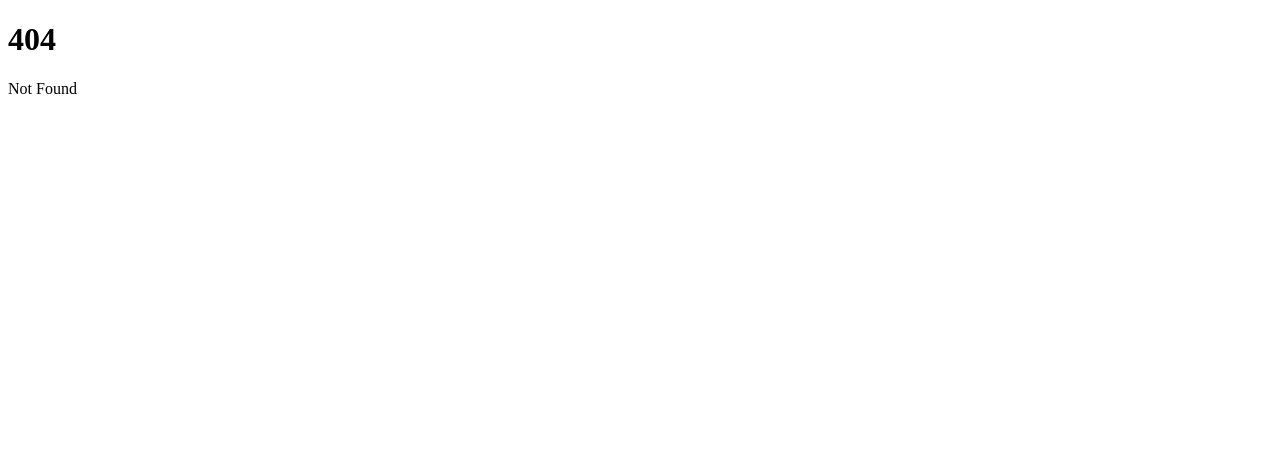
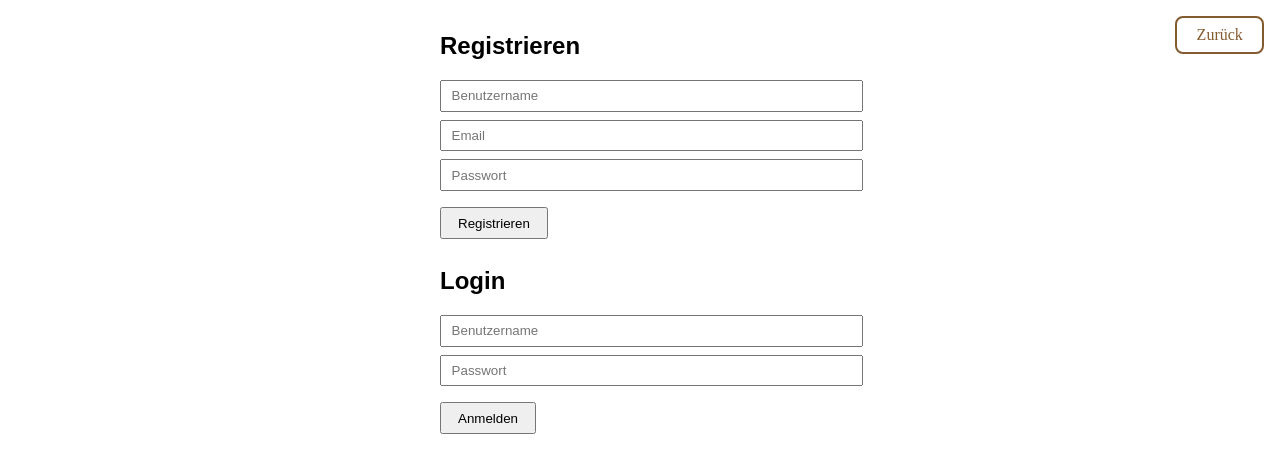
Before and after one commit to michimichimchi/Kochbuch, a SvelteKit app in the folder frontend/: page /login in a window 1280 px wide. Before the commit this address had no page. Shown: the top 472 px of the page. Built offline with nearby package versions, Linux system fonts and the light colour scheme.

Commit message:
Login-Funktionen haben nun eigene Seite, zu der man geleitet wird. Ist nicht mehr nur ein Formular das ein- bzw. ausgeblendet wird

```diff
--- a/frontend/src/lib/api.ts
+++ b/frontend/src/lib/api.ts
@@ -94,12 +94,10 @@ export async function fetchPublic<T>(path: string): Promise<T> {      // Hier wi
 
 // Hier wird die Registrierung eines neuen Benutzers durchgeführt, es werden die erforderlichen Daten (username, email, password) als JSON an den /register-Endpunkt gesendet
 export async function register(username: string, email: string, password: string): Promise<void> {
-	const res = await fetch(`${API_BASE}/auth/register`, {              // URL des Registrierungs-Endpunkts, z.B. http://localhost:8000/register
+	const res = await fetch(`${API_BASE}/auth/register`, {              // URL des Registrierungs-Endpunkts, z.B. http://localhost:8000/auth/register
 		method: "POST",                                            // HTTP-Methode Post, da an Server gesendet wird
 		headers: { "Content-Type": "application/json" },           // Header für JSON-Daten, damit das Backend die Daten als JSON interpretieren kann
 		body: JSON.stringify({ username, email, password })        // JSON-String aus den übergebenen Parametern erstellen, damit sie im Request-Body gesendet werden können, erwartet wird ein Objekt mit den Feldern username, email und password
 	});
 	if (!res.ok) throw new Error("Benutzername oder E-Mail bereits vergeben");        // Fehlerbehandlung, wenn die Registrierung nicht erfolgreich war, z.B. weil der Benutzername oder die E-Mail bereits existiert, !res prüft, ob die Antwort keinen erfolgreichen Statuscode hat
-	const data = await res.json();          // Antwort als JSON parsen, erwartet wird ein Objekt mit einem access_token-Feld, das den JWT enthält, damit der Nutzer nach der Registrierung automatisch eingeloggt wird
-	saveToken(data.access_token);           // Funktion saveToken aufrufen, um Token im localStorage zu speichern
 }
--- a/frontend/src/routes/+layout.svelte
+++ b/frontend/src/routes/+layout.svelte
@@ -1,7 +1,9 @@
 <script lang="ts">
     import { onMount } from "svelte";
     import { logout, isLoggedIn, fetchProtected } from '$lib/api';
+    import { page } from '$app/stores';
 
+    // Svelte 5 Runes: $state() macht eine Variable reaktiv – Svelte aktualisiert das DOM automatisch, wenn sich der Wert ändert.
     let loggedIn = $state(false);
     let sidebarOpen = $state(false);
     let profile = $state<{ id: number; username: string; email: string } | null>(null);
@@ -18,20 +20,23 @@
     });
 
     function handleLogout() {
+        // logout() entfernt den JWT aus dem localStorage, damit der Nutzer ausgeloggt wird
+        // es werden die Variablen neu gesetzt, damit der Profil-Button und die Sidebar sofort verschwinden,
+        // ohne dass die Seite neu geladen werden muss
         logout();
         loggedIn = false;
         profile = null;
         sidebarOpen = false;
-        window.location.reload(); // Seite neu laden, um den Zustand zurückzusetzen
+        window.location.href = "/"; // Vollständige Seiten-Navigation zur Startseite, damit der Login-Zustand korrekt aktualisiert wird (siehe Kommentare in handleLogin und handleRegister)
     }
 </script>
 
 {#if loggedIn}
     <!-- Profilbild-Button oben rechts -->
+    <!-- onclick toggelt die sidebarOpen-Variable, damit die Sidebar angezeigt oder versteckt wird, wenn der Button geklickt wird -->
     <button class="profile-btn" onclick={() => sidebarOpen = !sidebarOpen}>
         Profil
     </button>
-
 
     <!-- Sidebar -->
     {#if sidebarOpen}
@@ -42,6 +47,10 @@
             <button class="logout-btn" onclick={handleLogout}>Logout</button>
         </aside>
     {/if}
+{:else}
+    <a href={$page.url.pathname === '/login' ? '/' : '/login'} class="anmelden-btn">
+        {$page.url.pathname === '/login' ? 'Zurück' : 'Anmelden'}
+    </a>
 {/if}
 
 <!-- Hier wird die eigentliche Seite eingebettet -->
@@ -75,6 +84,7 @@
         box-shadow: -2px 0 8px rgba(0,0,0,0.15);
         padding: 2rem 1.5rem;
         z-index: 99;
+        color: rgb(132, 91, 47);
     }
 
     /* Aussehen des Logout-Buttons in der Sidebar */
@@ -87,4 +97,18 @@
         border-radius: 6px;
         cursor: pointer;
     }
+
+    /* Aussehen des Anmelden-Buttons, wenn nicht eingeloggt */
+    .anmelden-btn {
+        position: fixed;
+        top: 1rem;
+        right: 1rem;
+        background-color: transparent;
+        color: rgb(132, 91, 47);
+        border: 2px solid rgb(132, 91, 47);
+        border-radius: 8px;
+        padding: 0.5rem 1.2rem;
+        font-size: 1rem;
+        text-decoration: none;
+    }
 </style>
--- /dev/null
+++ b/frontend/src/routes/login/+page.svelte
@@ -0,0 +1,103 @@
+<script lang="ts">
+    // login() sendet POST /token (OAuth2-Formular) und speichert den JWT im localStorage
+    // register() sendet POST /auth/register und legt den Benutzer in der Datenbank an
+    import {login, register } from '$lib/api';
+
+    // Svelte 5 Runes: $state() macht eine Variable reaktiv –
+    // Svelte aktualisiert das DOM automatisch, wenn sich der Wert ändert.
+
+    // Registrierungsfelder, werden an die drei Eingabefelder im Registrierungsformular gebunden
+    let regUsername = $state("");
+    let regEmail = $state("");
+    let regPassword = $state("");
+
+    // Loginfelder, werden an die zwei Eingabefelder im Loginformular gebunden
+    let loginUsername = $state("");
+    let loginPassword = $state("");
+
+    // Fehlermeldung – wird unter den Formularen angezeigt, wenn ein Fehler auftritt
+    let errorMsg = $state("");
+
+    // Wird aufgerufen, wenn der Nutzer auf "Registrieren" klickt
+    async function handleRegister() {
+        errorMsg = "";  // Vorherige Fehlermeldung zurücksetzen
+        try {
+            await register(regUsername, regEmail, regPassword);  // POST /auth/register → Benutzer wird in der DB angelegt
+            await handleLogin(regUsername, regPassword); // Direkt nach der Registrierung einloggen – Benutzername und Passwort werden explizit übergeben,
+                                                         // damit nicht die leeren loginUsername/loginPassword-Felder verwendet werden
+            window.location.href = "/"; // Vollständige Seiten-Navigation zur Startseite – dadurch wird +layout.svelte neu ausgeführt
+                                        // und der Login-Zustand (Profil-Button) korrekt aktualisiert
+        } catch (error) {
+            // Fehlermeldung aus dem geworfenen Error-Objekt auslesen und anzeigen
+            // (z.B. "Username bereits vergeben" vom Backend)
+            errorMsg = (error as Error).message;
+        }
+    }
+
+    // Wird aufgerufen, wenn der Nutzer auf "Anmelden" klickt – oder intern nach der Registrierung
+    // Standardparameter: Falls keine Argumente übergeben werden (normaler Login-Klick),
+    // werden die Werte aus den Loginfeldern verwendet.
+    // Falls Argumente übergeben werden (Aufruf aus handleRegister), werden diese stattdessen genutzt.
+    async function handleLogin(username: string = loginUsername, password: string = loginPassword) {
+        errorMsg = "";  // Vorherige Fehlermeldung zurücksetzen
+        try {
+            await login(username, password);  // POST /token → JWT wird vom Backend zurückgegeben und im localStorage gespeichert
+            window.location.href = "/";       // Vollständige Seiten-Navigation zur Startseite (siehe Kommentar in handleRegister)
+        } catch (error) {
+            // Fehlermeldung aus dem geworfenen Error-Objekt auslesen und anzeigen
+            // (z.B. "Ungültige Anmeldedaten" vom Backend)
+            errorMsg = (error as Error).message;
+        }
+    }
+</script>
+
+
+
+<main>
+    <!-- Registrierungsformular -->
+    <h2>Registrieren</h2>
+    <!-- bind:value verknüpft den Eingabewert bidirektional mit der $state-Variable:
+         Tippt der Nutzer, aktualisiert sich die Variable – ändert sich die Variable, aktualisiert sich das Feld. -->
+    <input bind:value={regUsername} placeholder="Benutzername" />
+    <input bind:value={regEmail} placeholder="Email" />
+    <input bind:value={regPassword} type="password" placeholder="Passwort" />
+    <!-- onclick ruft handleRegister direkt als Referenz auf (kein () nötig, da keine Argumente übergeben werden) -->
+    <button onclick={handleRegister}>Registrieren</button>
+
+    <!-- Loginformular -->
+    <h2>Login</h2>
+    <input bind:value={loginUsername} placeholder="Benutzername" />
+    <input bind:value={loginPassword} type="password" placeholder="Passwort" />
+    <!-- onclick verwendet eine Pfeilfunktion, damit handleLogin ohne Argumente aufgerufen wird
+         und die Standardparameter (loginUsername, loginPassword) greifen.
+         Würde man onclick={handleLogin} schreiben, würde Svelte das Browser-Event-Objekt
+         als erstes Argument übergeben – das würde den username-Parameter überschreiben. -->
+    <button onclick={() => handleLogin()}>Anmelden</button>
+
+    <!-- Fehlermeldung: wird nur angezeigt, wenn errorMsg einen Wert hat -->
+    {#if errorMsg}
+        <p style="color: red">{errorMsg}</p>
+    {/if}
+
+</main>
+
+<style>
+
+    main {
+        max-width: 400px;
+        margin: 2rem auto;
+        font-family: sans-serif;
+    }
+    input {
+        display: block;
+        margin: 0.5rem 0;
+        padding: 0.4rem 0.6rem;
+        width: 100%;
+    }
+    button {
+        margin: 0.5rem 0.25rem 0.5rem 0;
+        padding: 0.4rem 1rem;
+        cursor: pointer;
+    }
+
+</style>
```
Also changed, not shown: frontend/src/routes/+page.svelte (+1 -83 lines).
